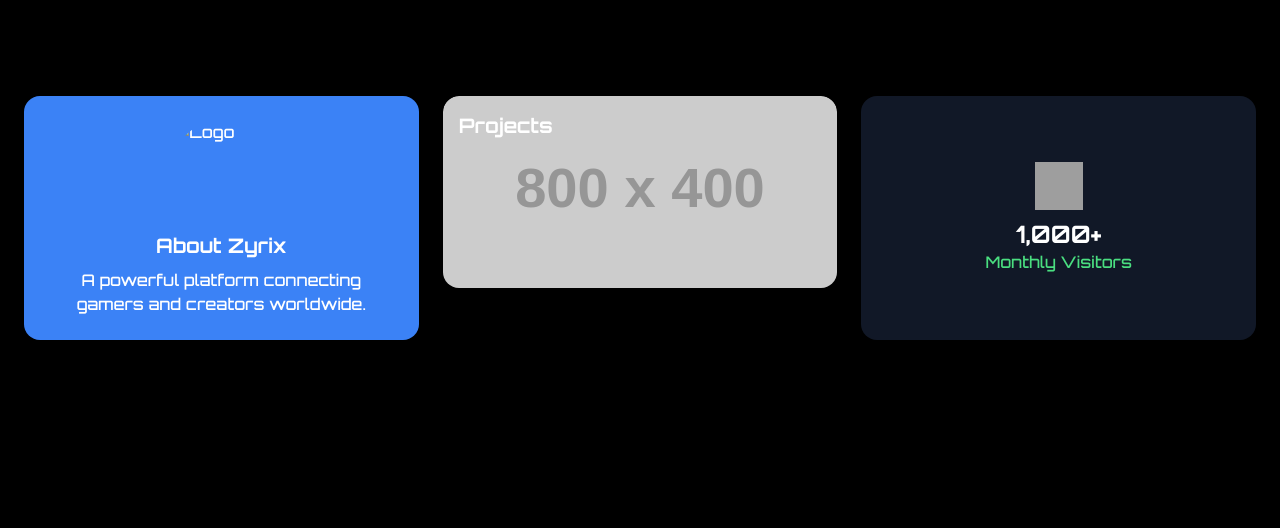
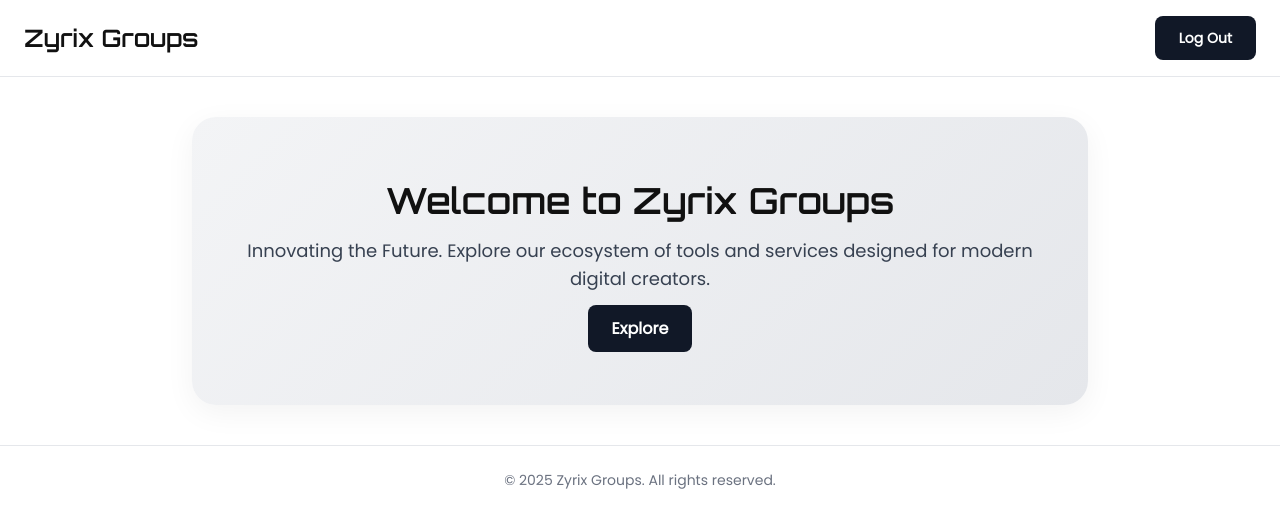
Before and after one commit to kathalan2k25/zyrix, a plain HTML site: page home.html in a window 1280 px wide. Drawn offline with nearby package versions, Linux system fonts and the light colour scheme; grey boxes are pictures that could not be loaded; placeholder pictures from the web are drawn by us.

Commit message:
Update home.html

```diff
--- a/home.html
+++ b/home.html
@@ -2,41 +2,76 @@
 <html lang="en">
 <head>
   <meta charset="UTF-8" />
-  <meta name="viewport" content="width=device-width, initial-scale=1.0" />
-  <title>Zyrix Homepage</title>
-  <link href="https://fonts.googleapis.com/css2?family=Orbitron:wght@500;700&display=swap" rel="stylesheet">
+  <meta name="viewport" content="width=device-width, initial-scale=1.0"/>
+  <title>Zyrix Groups - Home</title>
+  <link rel="icon" href="logo.png" />
+  <link href="https://fonts.googleapis.com/css2?family=Orbitron:wght@600&family=Poppins:wght@400&display=swap" rel="stylesheet">
   <script src="https://cdn.tailwindcss.com"></script>
   <style>
     body {
+      font-family: 'Poppins', sans-serif;
+      background: #ffffff;
+      color: #111;
+    }
+
+    .orbitron {
       font-family: 'Orbitron', sans-serif;
+    }
+
+    .hero {
+      background: linear-gradient(135deg, #f3f4f6, #e5e7eb);
+      border-radius: 1.5rem;
+      padding: 4rem 2rem;
+      box-shadow: 0 8px 30px rgba(0,0,0,0.05);
+      text-align: center;
+    }
+
+    .btn {
+      background-color: #111827;
+      color: #fff;
+      padding: 0.75rem 1.5rem;
+      border-radius: 0.5rem;
+      font-weight: 600;
+      transition: background-color 0.3s ease;
+    }
+
+    .btn:hover {
+      background-color: #1f2937;
+    }
+
+    .glass-card {
+      background: rgba(255,255,255,0.9);
+      border-radius: 1rem;
+      box-shadow: 0 4px 20px rgba(0,0,0,0.05);
+      padding: 2rem;
+      text-align: center;
+      transition: transform 0.3s ease;
+    }
+
+    .glass-card:hover {
+      transform: translateY(-5px);
     }
   </style>
 </head>
-<body class="bg-black text-white">
+<body class="min-h-screen flex flex-col">
 
-  <main class="pt-24 px-6 pb-10 grid grid-cols-1 md:grid-cols-3 gap-6 max-w-7xl mx-auto">
+  <!-- Navbar -->
+  <nav class="flex items-center justify-between px-6 py-4 border-b border-gray-200">
+    <h1 class="text-2xl font-bold orbitron">Zyrix Groups</h1>
+    <a href="index.html" class="btn text-sm">Log Out</a>
+  </nav>
 
-    <!-- About Card -->
-    <div class="bg-blue-500 text-white rounded-2xl shadow-lg p-6 flex flex-col items-center justify-center">
-      <img src="logo.png" alt="Logo" class="w-24 h-24 mb-4 rounded-full">
-      <h2 class="text-xl font-bold">About Zyrix</h2>
-      <p class="text-center mt-2">A powerful platform connecting gamers and creators worldwide.</p>
-    </div>
+  <!-- Hero Section -->
+  <section class="hero my-10 mx-4 md:mx-auto max-w-4xl">
+    <h2 class="text-4xl font-bold orbitron mb-4">Welcome to Zyrix Groups</h2>
+    <p class="text-lg text-gray-700 mb-6">Innovating the Future. Explore our ecosystem of tools and services designed for modern digital creators.</p>
+    <a href="projects.html" class="btn">Explore</a>
+  </section>
 
-    <!-- Projects Card -->
-    <div class="relative rounded-2xl overflow-hidden shadow-lg">
-      <img src="https://dummyimage.com/800x400/1f2937/ffffff&text=Projects" class="w-full h-48 object-cover rounded-2xl" alt="Projects">
-      <div class="absolute top-4 left-4 text-xl font-bold text-white">Projects</div>
-    </div>
-
-    <!-- Visitors Card -->
-    <div class="bg-gray-900 text-white rounded-2xl shadow-lg flex items-center justify-center flex-col p-6">
-      <img src="https://cdn-icons-png.flaticon.com/512/747/747376.png" alt="Visitors" class="w-12 h-12 mb-2">
-      <p class="text-2xl font-bold">1,000+</p>
-      <p class="text-green-400">Monthly Visitors</p>
-    </div>
-
-  </main>
+  <!-- Footer -->
+  <footer class="text-center py-6 border-t border-gray-200 text-sm text-gray-500">
+    &copy; 2025 Zyrix Groups. All rights reserved.
+  </footer>
 
 </body>
 </html>
```
